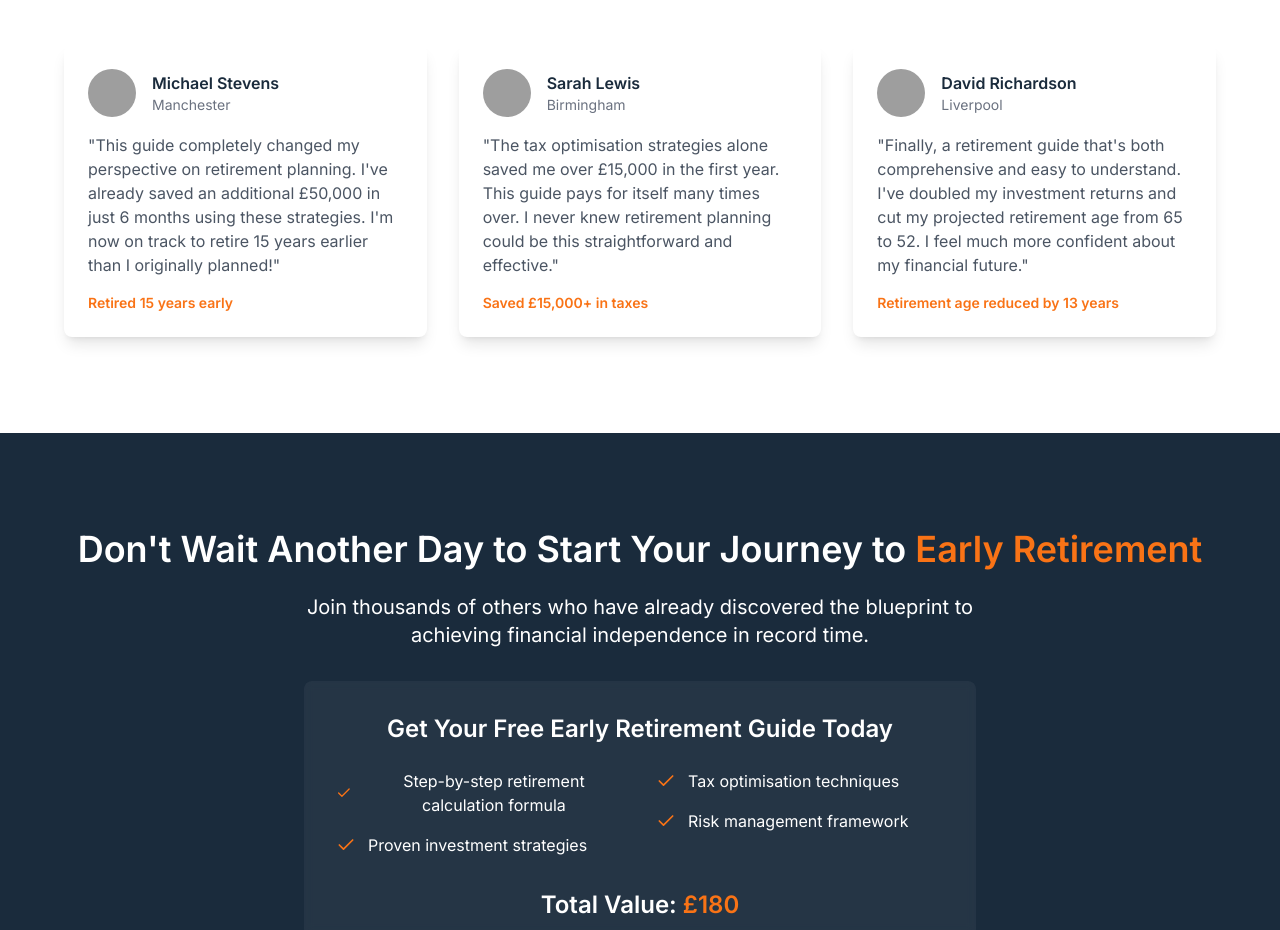
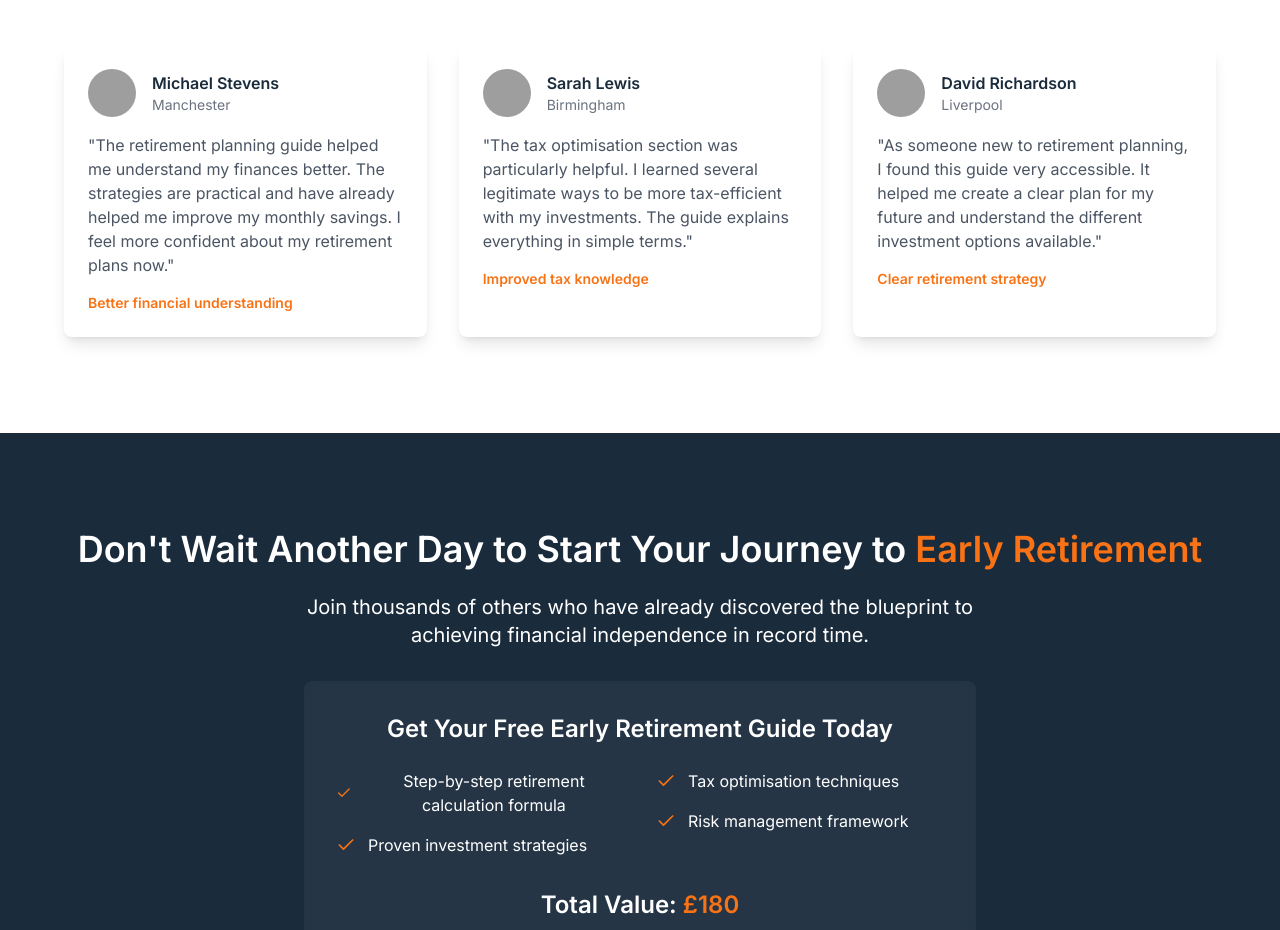
Before and after one commit to isabellagreco1997/wealth-guide-landing, a React (Vite) app: page / in a window 1280 px wide. Shown: the part 2603-3533 px from the top of the page. Built offline with nearby package versions, Linux system fonts and the light colour scheme; grey boxes are pictures that could not be loaded.

Commit message:
Update testimonials for generality
Modified the testimonials in the SocialProofSection to be less specific and avoid making big claims, ensuring a more generic presentation.
[skip gpt_engineer]

```diff
--- a/src/components/sections/SocialProofSection.tsx
+++ b/src/components/sections/SocialProofSection.tsx
@@ -1,5 +1,4 @@
 import React from 'react';
-import { Users } from 'lucide-react';
 import { Avatar, AvatarImage, AvatarFallback } from "@/components/ui/avatar";
 
 export const SocialProofSection = () => (
@@ -20,8 +19,8 @@ export const SocialProofSection = () => (
               <p className="text-sm text-gray-500">Manchester</p>
             </div>
           </div>
-          <p className="text-gray-600">"This guide completely changed my perspective on retirement planning. I've already saved an additional £50,000 in just 6 months using these strategies. I'm now on track to retire 15 years earlier than I originally planned!"</p>
-          <p className="mt-4 text-sm text-gold font-semibold">Retired 15 years early</p>
+          <p className="text-gray-600">"The retirement planning guide helped me understand my finances better. The strategies are practical and have already helped me improve my monthly savings. I feel more confident about my retirement plans now."</p>
+          <p className="mt-4 text-sm text-gold font-semibold">Better financial understanding</p>
         </div>
         <div className="bg-white p-6 rounded-lg shadow-lg transform hover:scale-105 transition-all duration-300">
           <div className="flex items-center mb-4">
@@ -34,8 +33,8 @@ export const SocialProofSection = () => (
               <p className="text-sm text-gray-500">Birmingham</p>
             </div>
           </div>
-          <p className="text-gray-600">"The tax optimisation strategies alone saved me over £15,000 in the first year. This guide pays for itself many times over. I never knew retirement planning could be this straightforward and effective."</p>
-          <p className="mt-4 text-sm text-gold font-semibold">Saved £15,000+ in taxes</p>
+          <p className="text-gray-600">"The tax optimisation section was particularly helpful. I learned several legitimate ways to be more tax-efficient with my investments. The guide explains everything in simple terms."</p>
+          <p className="mt-4 text-sm text-gold font-semibold">Improved tax knowledge</p>
         </div>
         <div className="bg-white p-6 rounded-lg shadow-lg transform hover:scale-105 transition-all duration-300">
           <div className="flex items-center mb-4">
@@ -48,8 +47,8 @@ export const SocialProofSection = () => (
               <p className="text-sm text-gray-500">Liverpool</p>
             </div>
           </div>
-          <p className="text-gray-600">"Finally, a retirement guide that's both comprehensive and easy to understand. I've doubled my investment returns and cut my projected retirement age from 65 to 52. I feel much more confident about my financial future."</p>
-          <p className="mt-4 text-sm text-gold font-semibold">Retirement age reduced by 13 years</p>
+          <p className="text-gray-600">"As someone new to retirement planning, I found this guide very accessible. It helped me create a clear plan for my future and understand the different investment options available."</p>
+          <p className="mt-4 text-sm text-gold font-semibold">Clear retirement strategy</p>
         </div>
       </div>
     </div>
```
